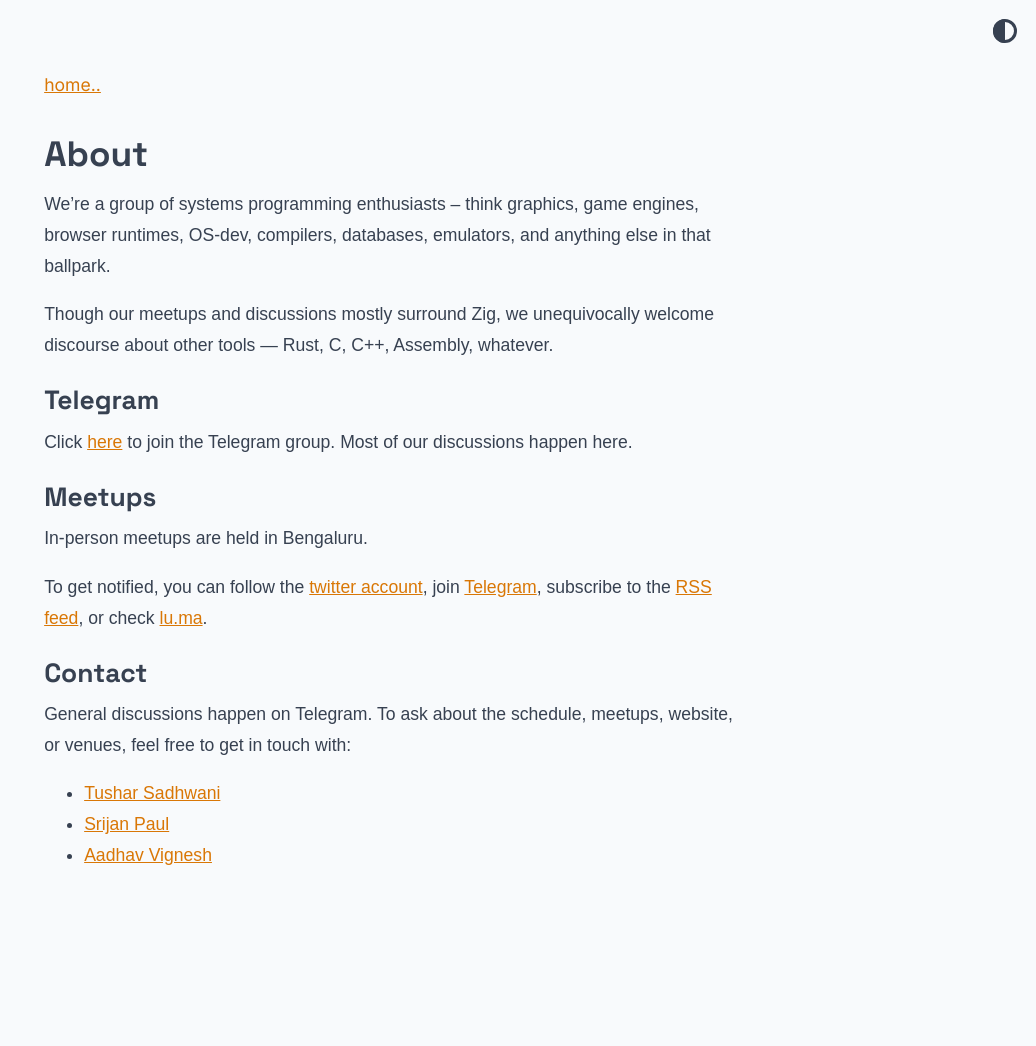
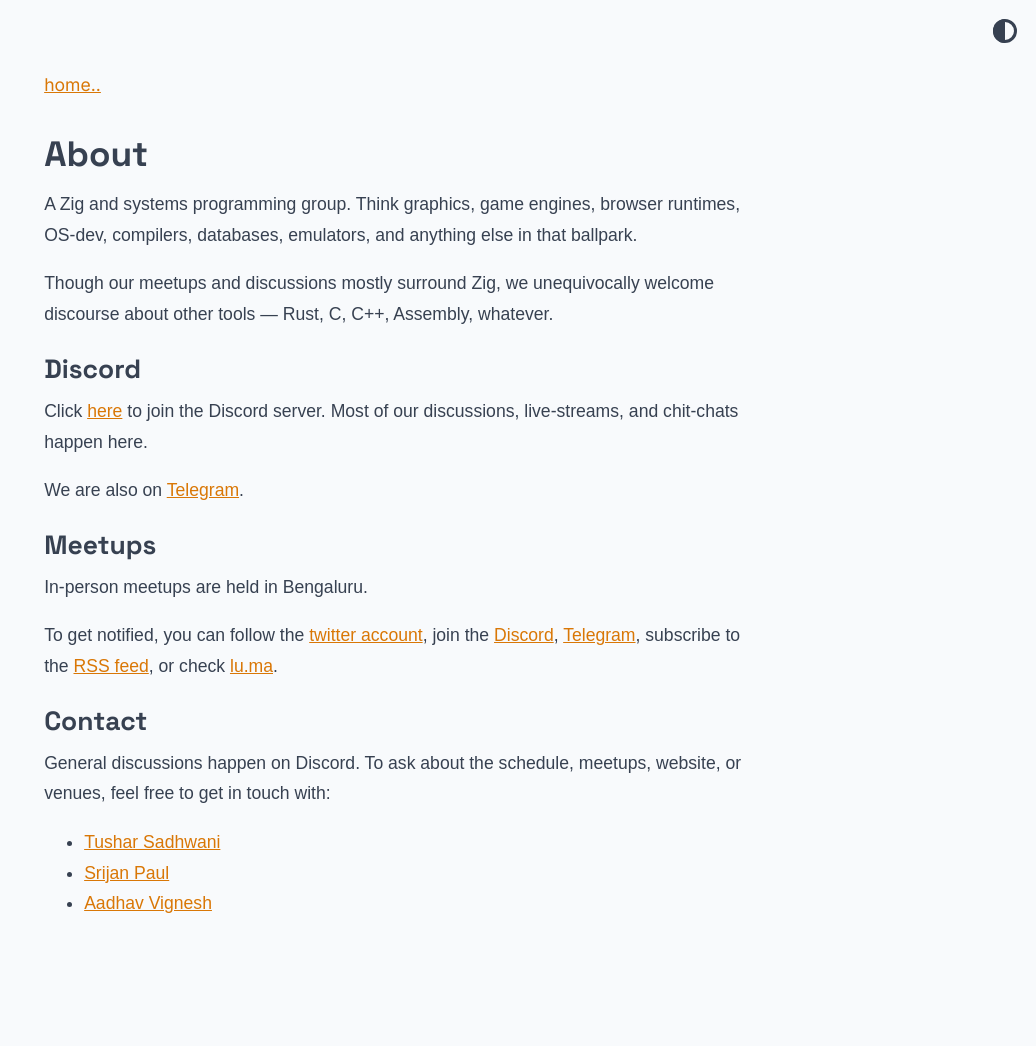
Before and after one commit to zigindia/zigindia.org, a Jekyll site: the page built from about.md, in a window 1280 px wide. Shown: the whole page, without its empty margins (244-1280 px from the left). Built offline with Jekyll 4.4.1, drawn with Linux system fonts in a browser that asks for light colours; before the commit the page ends 998 px from its top, so only the background shows below that.

Commit message:
add discord invite

```diff
--- a/_data/home.yml
+++ b/_data/home.yml
@@ -4,6 +4,9 @@
 
   - title: meetups
     url: meetups
+
+  - title: discord
+    url: https://discord.gg/gNPetS9tkr
 
   - title: telegram
     url: https://t.me/zigindia
--- a/about.md
+++ b/about.md
@@ -1,32 +1,34 @@
 ---
 layout: post
-
 title: About
 ---
 
-We're a group of systems programming enthusiasts –
-think graphics, game engines, browser runtimes, OS-dev,
+A Zig and systems programming group.
+Think graphics, game engines, browser runtimes, OS-dev,
 compilers, databases, emulators, and anything else in that ballpark.
 
 Though our meetups and discussions mostly surround Zig,
 we unequivocally welcome discourse about other tools — Rust, C, C++, Assembly, whatever.
 
-## Telegram
+## Discord
 
-Click [here](https://t.me/zigindia) to join the Telegram group.
-Most of our discussions happen here.
+Click [here](https://discord.gg/gNPetS9tkr) to join the Discord server.
+Most of our discussions, live-streams, and chit-chats happen here.
+
+We are also on [Telegram](https://t.me/zigindia).
 
 ## Meetups
 
 In-person meetups are held in Bengaluru.
 
 To get notified, you can follow the [twitter account](https://twitter.com/zigindia),
-join [Telegram](https://t.me/zigindia), subscribe to the [RSS feed](/feed.xml),
-or check [lu.ma](https://lu.ma/zigblr).
+join the [Discord](https://discord.gg/gNPetS9tkr),
+[Telegram](https://t.me/zigindia),
+subscribe to the [RSS feed](/feed.xml), or check [lu.ma](https://lu.ma/zigblr).
 
 ## Contact
 
-General discussions happen on Telegram.
+General discussions happen on Discord.
 To ask about the schedule, meetups, website, or venues, feel free to get in touch with:
 
 - [Tushar Sadhwani](https://tushar.lol/)
```
